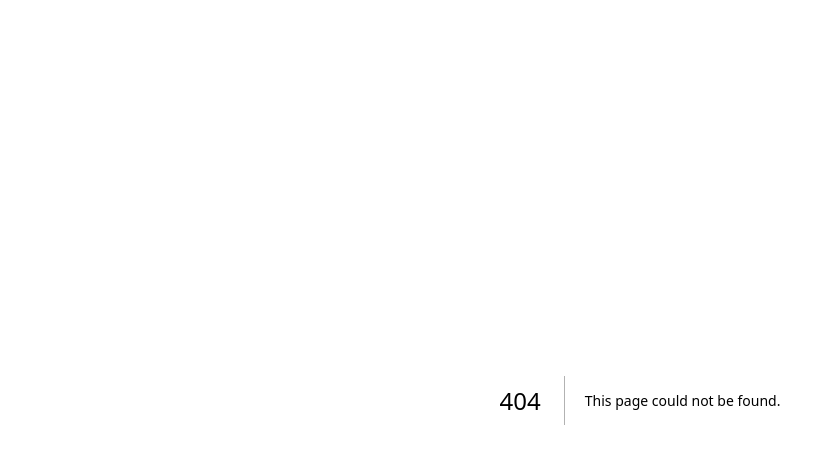
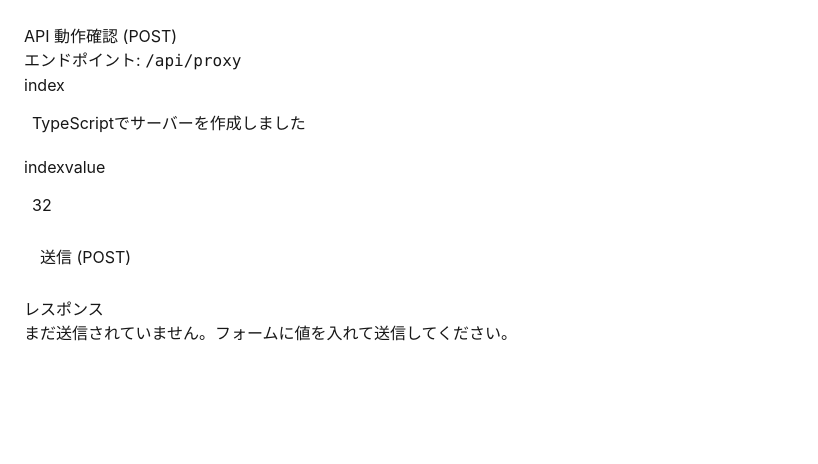
Before and after one commit to KinuGra/2511-egret-front, a Next.js app: page /debug/score in a window 1280 px wide. Before the commit this address had no page. Shown: the top 464 px of the page, without its empty margins (0-818 px from the left). Built offline with nearby package versions, Linux system fonts and the light colour scheme.

Commit message:
add: スコア採点API（AWS）の動作確認ページ作成

```diff
--- /dev/null
+++ b/src/app/api/proxy/route.ts
@@ -0,0 +1,30 @@
+import { NextResponse } from "next/server";
+
+const TARGET = "https://qcssoo53c7.execute-api.ap-northeast-1.amazonaws.com/Prod";
+
+export async function POST(request: Request) {
+  try {
+    const body = await request.json();
+
+    const res = await fetch(TARGET, {
+      method: "POST",
+      headers: {
+        "Content-Type": "application/json",
+      },
+      body: JSON.stringify(body),
+    });
+
+    const text = await res.text();
+    let parsed: any;
+    try {
+      parsed = JSON.parse(text);
+    } catch {
+      parsed = text;
+    }
+
+    // Return proxied response as JSON so client can inspect HTTP status and body
+    return NextResponse.json({ status: res.status, ok: res.ok, body: parsed });
+  } catch (err: any) {
+    return NextResponse.json({ error: err?.message ?? String(err) }, { status: 500 });
+  }
+}
--- /dev/null
+++ b/src/app/debug/score/page.tsx
@@ -0,0 +1,121 @@
+"use client";
+
+import React, { useState } from "react";
+
+const API_URL = "/api/proxy"; // proxy through Next.js server to avoid CORS
+
+export default function Page() {
+  const [index, setIndex] = useState("TypeScriptでサーバーを作成しました");
+  const [indexvalue, setIndexvalue] = useState<number>(32);
+  const [loading, setLoading] = useState(false);
+  const [result, setResult] = useState<any>(null);
+  const [error, setError] = useState<string | null>(null);
+
+  const handleSubmit = async (e: React.FormEvent) => {
+    e.preventDefault();
+    setLoading(true);
+    setError(null);
+    setResult(null);
+    try {
+      const res = await fetch(API_URL, {
+        method: "POST",
+        headers: { "Content-Type": "application/json" },
+        body: JSON.stringify({ index, indexvalue }),
+      });
+
+      const data = await res.json();
+      // data should be { status, ok, body } from the proxy
+      setResult(data);
+    } catch (err: any) {
+      setError(err?.message ?? String(err));
+    } finally {
+      setLoading(false);
+    }
+  };
+
+  return (
+    <div
+      style={{
+        padding: 24,
+        fontFamily:
+          "-apple-system, BlinkMacSystemFont, 'Segoe UI', Roboto, 'Helvetica Neue', Arial",
+      }}
+    >
+      <h1>API 動作確認 (POST)</h1>
+      <p>
+        エンドポイント: <code>{API_URL}</code>
+      </p>
+
+      <form
+        onSubmit={handleSubmit}
+        style={{ display: "grid", gap: 12, maxWidth: 640 }}
+      >
+        <label>
+          index
+          <input
+            type="text"
+            value={index}
+            onChange={(e) => setIndex(e.target.value)}
+            style={{ width: "100%", padding: 8, marginTop: 6 }}
+          />
+        </label>
+
+        <label>
+          indexvalue
+          <input
+            type="number"
+            value={indexvalue}
+            onChange={(e) => setIndexvalue(Number(e.target.value))}
+            style={{ width: "100%", padding: 8, marginTop: 6 }}
+          />
+        </label>
+
+        <div>
+          <button
+            type="submit"
+            disabled={loading}
+            style={{ padding: "8px 16px" }}
+          >
+            {loading ? "送信中…" : "送信 (POST)"}
+          </button>
+        </div>
+      </form>
+
+      <section style={{ marginTop: 20 }}>
+        <h2>レスポンス</h2>
+        {error && (
+          <div style={{ color: "#b00020" }}>
+            <strong>エラー:</strong> {error}
+          </div>
+        )}
+
+        {result && (
+          <div>
+            <div>
+              <strong>HTTP Status:</strong> {result.status}{" "}
+              {result.ok ? "(OK)" : "(NG)"}
+            </div>
+            <div style={{ marginTop: 8 }}>
+              <strong>Body:</strong>
+              <pre
+                style={{
+                  background: "#f6f8fa",
+                  padding: 12,
+                  whiteSpace: "pre-wrap",
+                }}
+              >
+                {JSON.stringify(result.body, null, 2)}
+              </pre>
+            </div>
+          </div>
+        )}
+
+        {!result && !error && (
+          <div>
+            まだ送信されていません。フォームに値を入れて送信してください。
+          </div>
+        )}
+      </section>
+    </div>
+  );
+}
```
